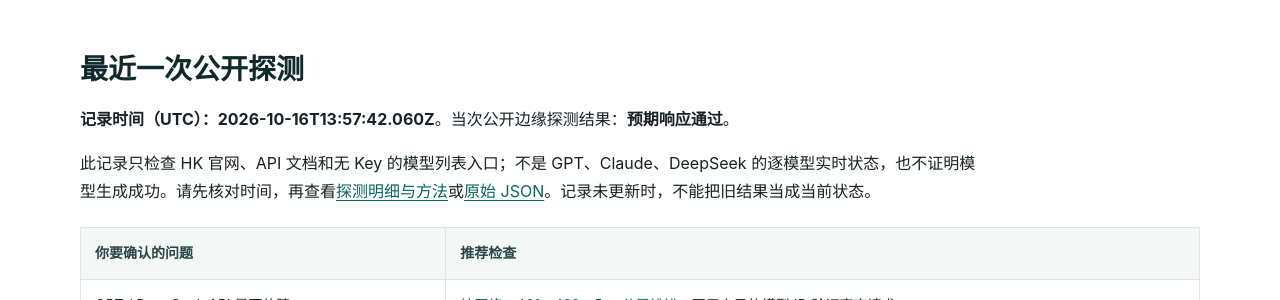
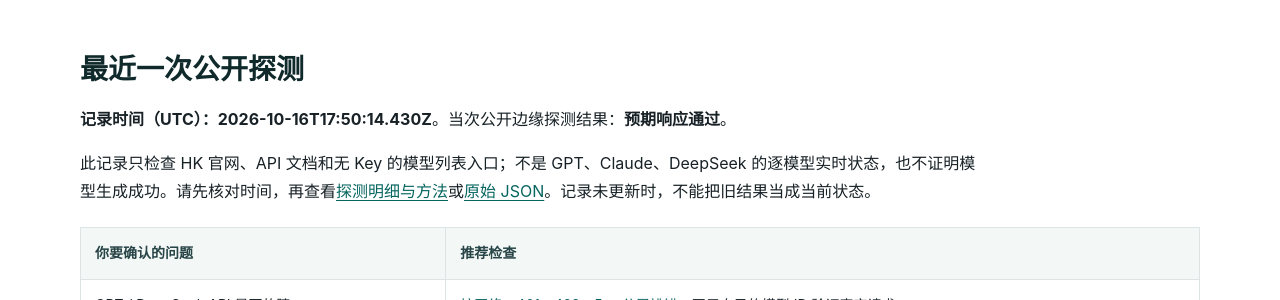
Before and after one commit to KKWANG4444/api-status, a Jekyll site: the page built from index.md, in a window 1280 px wide and 900 px high, scrolled down 364 px. Shown: the part 151-451 px from the top of the window. Built offline with Jekyll 4.4.1, drawn with Linux system fonts in a browser that asks for light colours.

Commit message:
chore: update public edge status

```diff
--- a/_data/status.json
+++ b/_data/status.json
@@ -1,7 +1,7 @@
 {
   "status": "operational",
-  "checked_at": "2026-10-16T13:57:42.060Z",
-  "duration_ms": 561,
+  "checked_at": "2026-10-16T17:50:14.430Z",
+  "duration_ms": 367,
   "overall": true,
   "components": [
     {
@@ -10,7 +10,7 @@
       "url": "https://www.aifast.hk/",
       "ok": true,
       "status": 200,
-      "elapsed_ms": 508,
+      "elapsed_ms": 265,
       "content_type": "text/html; charset=utf-8",
       "detail": "Expected public edge response"
     },
@@ -20,7 +20,7 @@
       "url": "https://api.aifast.hk/",
       "ok": true,
       "status": 200,
-      "elapsed_ms": 300,
+      "elapsed_ms": 319,
       "content_type": "text/html",
       "detail": "Expected public edge response"
     },
@@ -30,7 +30,7 @@
       "url": "https://www.aifast.hk/v1/models",
       "ok": true,
       "status": 401,
-      "elapsed_ms": 447,
+      "elapsed_ms": 257,
       "content_type": "application/json; charset=utf-8",
       "detail": "Expected public edge response"
     }
--- a/data/status.json
+++ b/data/status.json
@@ -1,7 +1,7 @@
 {
   "status": "operational",
-  "checked_at": "2026-10-16T13:57:42.060Z",
-  "duration_ms": 561,
+  "checked_at": "2026-10-16T17:50:14.430Z",
+  "duration_ms": 367,
   "overall": true,
   "components": [
     {
@@ -10,7 +10,7 @@
       "url": "https://www.aifast.hk/",
       "ok": true,
       "status": 200,
-      "elapsed_ms": 508,
+      "elapsed_ms": 265,
       "content_type": "text/html; charset=utf-8",
       "detail": "Expected public edge response"
     },
@@ -20,7 +20,7 @@
       "url": "https://api.aifast.hk/",
       "ok": true,
       "status": 200,
-      "elapsed_ms": 300,
+      "elapsed_ms": 319,
       "content_type": "text/html",
       "detail": "Expected public edge response"
     },
@@ -30,7 +30,7 @@
       "url": "https://www.aifast.hk/v1/models",
       "ok": true,
       "status": 401,
-      "elapsed_ms": 447,
+      "elapsed_ms": 257,
       "content_type": "application/json; charset=utf-8",
       "detail": "Expected public edge response"
     }
```
